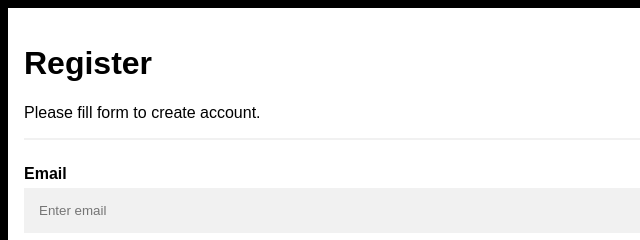
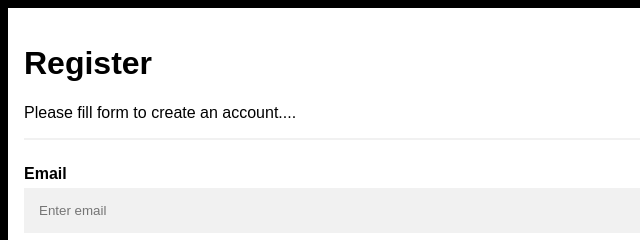
Before and after one commit to pandey333/testrepo, a plain HTML site: page index.html in a window 1280 px wide. Shown: the top 240 px of the page, 0-640 px from the left. Drawn offline with Linux system fonts and the light colour scheme.

Commit message:
did update

```diff
--- a/index.html
+++ b/index.html
@@ -72,7 +72,7 @@ a {
 <form action="/action_page.php">
   <div class="container">
     <h1>Register</h1>
-    <p>Please fill form to create account.</p>
+    <p>Please fill form to create an account....</p>
     <hr>
 
     <label for="email"><b>Email</b></label>
```
